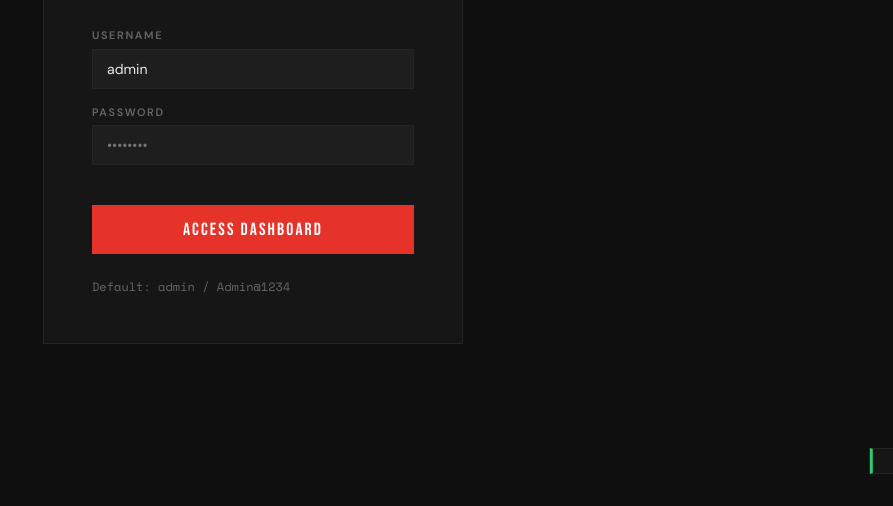
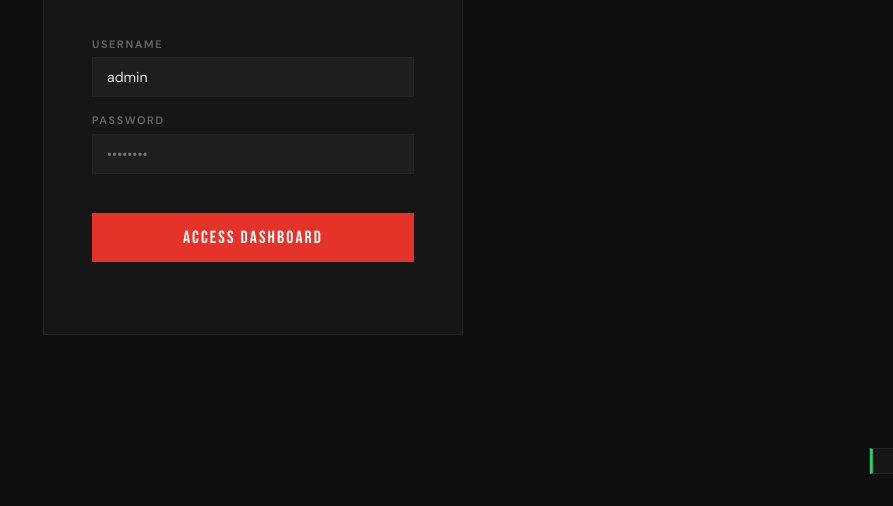
Before and after one commit to telfordbett632-ui/sneakervault, a website: page admin/admin.html in a window 1280 px wide. Shown: the part 294-800 px from the top of the page, without its empty margins (387-1280 px from the left). Drawn offline with nearby package versions, Linux system fonts and the light colour scheme.

```diff
--- a/admin/admin.html
+++ b/admin/admin.html
@@ -298,7 +298,7 @@ body { font-family: var(--font-body); background: var(--bg); color: var(--text);
     </div>
     <div class="login-error" id="loginErr"></div>
     <button class="btn-login" onclick="doAdminLogin()">ACCESS DASHBOARD</button>
-    <div style="margin-top:1.5rem;font-size:0.75rem;color:var(--muted);font-family:var(--font-mono)">Default: admin / Admin@1234</div>
+    <div style="margin-top:1.5rem;font-size:0.75rem;color:var(--muted);font-family:var(--font-mono)"></div>
   </div>
 </div>
 
```
